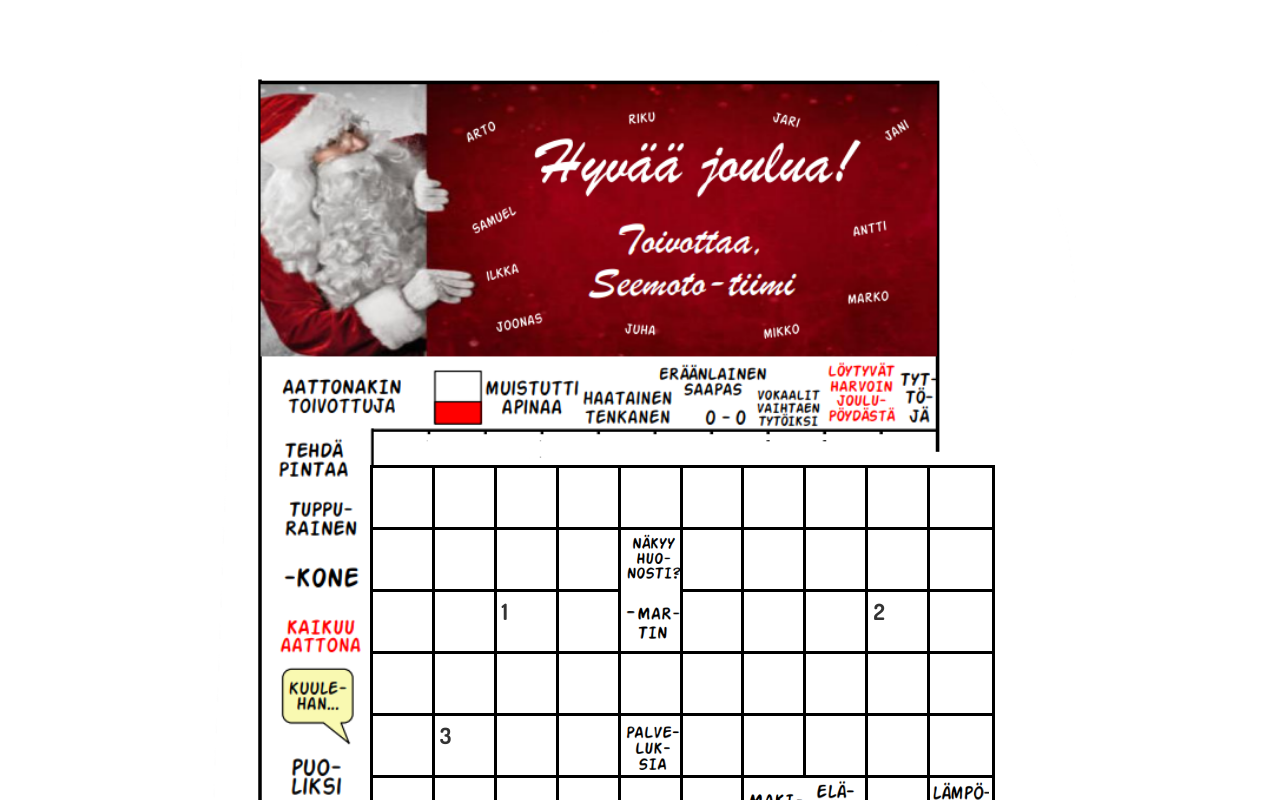
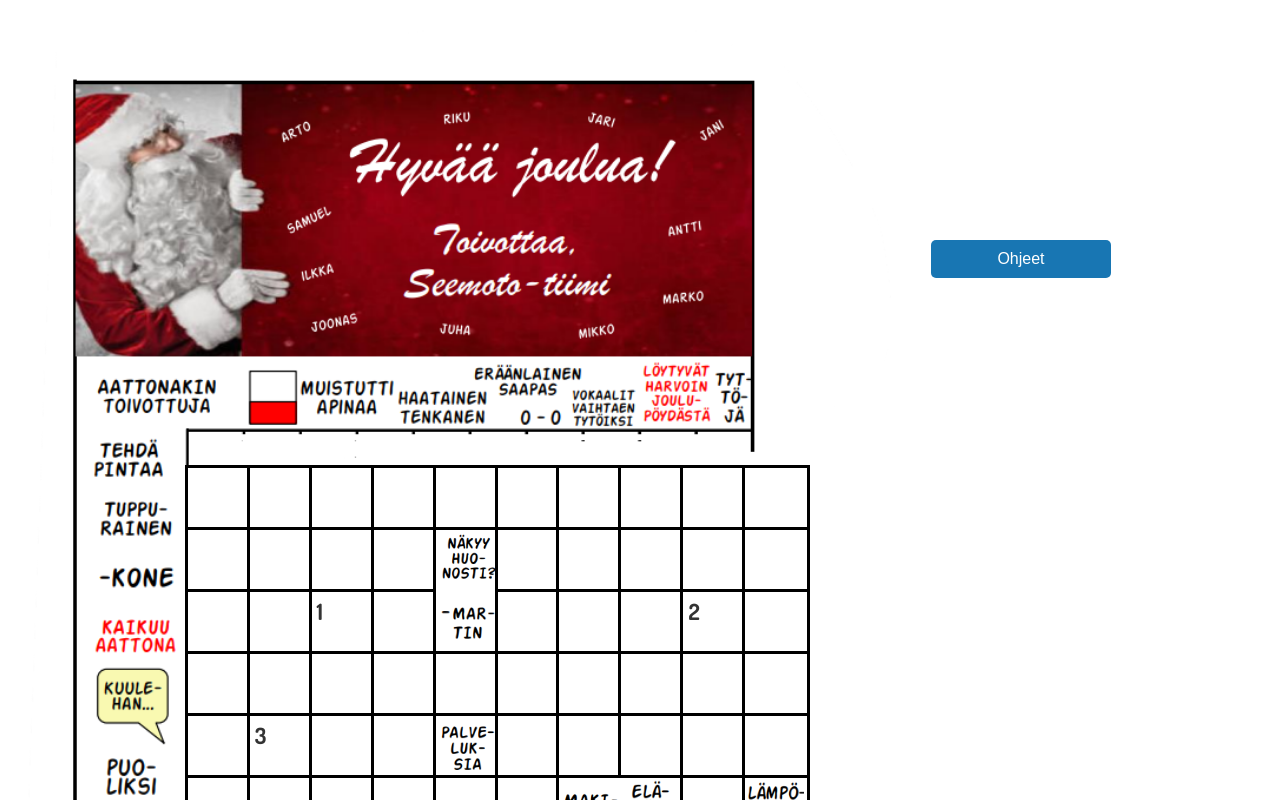
Before and after one commit to DeveloperWizard83/ristikko2021, a React (Vite) app: page / in a window 1280 px wide. Shown: the top 800 px of the page. Built offline with nearby package versions, Linux system fonts and the light colour scheme.

Commit message:
Lisätty näppäin komponentti

```diff
--- /dev/null
+++ b/src/Buttons.css
@@ -0,0 +1,65 @@
+
+.button-container {
+    /* Set the width or max-width if necessary */
+    width: 200px; /* or any appropriate width */
+    display: flex;
+    flex-direction: column; /* Stack the buttons vertically */
+    justify-content: flex-start;
+    margin-top: 500px;
+    margin-right: 150px;
+    /* Add more styles if needed */
+}
+
+
+.modal {
+    position: fixed; /* Stay in place */
+    z-index: 1; /* Sit on top */
+    left: 0;
+    top: 0;
+    width: 100%; /* Full width */
+    height: 100%; /* Full height */
+    overflow: auto; /* Enable scroll if needed */
+    background-color: rgba(0,0,0,0.4); /* Black w/ opacity */
+}
+
+/* Modal Content */
+.modal-content {
+    background-color: #fefefe;
+    margin: 15% auto; /* 15% from the top and centered */
+    padding: 20px;
+    border: 1px solid #888;
+    width: 80%; /* Could be more or less, depending on screen size */
+}
+
+/* The Close Button */
+.close {
+    color: #aaa;
+    float: right;
+    font-size: 28px;
+    font-weight: bold;
+}
+
+.close:hover,
+.close:focus {
+    color: black;
+    text-decoration: none;
+    cursor: pointer;
+}
+
+/* Style for the help button */
+.help-button {
+    background-color: #1876b3;
+    color: white;
+    padding: 10px 20px;
+    margin-top: 10px;
+    cursor: pointer;
+    border: none;
+    border-radius: 5px;
+    font-size: 16px;
+    margin-left: 20px;
+    margin-bottom: 10px;
+}
+
+.help-button:hover {
+    background-color: #e31e0a;
+}
--- /dev/null
+++ b/src/Buttons.jsx
@@ -0,0 +1,51 @@
+import React, { useState } from 'react';
+import './Buttons.css'; // This imports the CSS styles
+
+const ButtonContainer = () => {
+
+    const [isHelpModalVisible, setIsHelpModalVisible] = useState(false);
+
+    const handleHelpClick = () => {
+      setIsHelpModalVisible(true); // Show the help modal
+    };
+
+    const handleCloseHelpModal = () => {
+      setIsHelpModalVisible(false); // Hide the help modal
+    };
+
+  const handleCheckClick = () => {
+    // Logic for check crossword button
+  };
+
+  const handleEraseClick = () => {
+    // Logic for erase crossword button
+  };
+
+  const handleSendClick = () => {
+    // Logic for send reply button
+  };
+
+  const handleTarkistaSanaClick = () => {
+    // Logic for checking solution word
+  };
+
+  return (
+    <div className="button-container">
+      <button id="helpButton" className="help-button" onClick={handleHelpClick}>Ohjeet</button>
+      {/* ... other buttons */}
+
+      {/* Help Modal */}
+      {isHelpModalVisible && (
+        <div className="modal" onClick={handleCloseHelpModal}>
+          <div className="modal-content" onClick={(e) => e.stopPropagation()}>
+            <span className="close" onClick={handleCloseHelpModal}>&times;</span>
+            {/* Modal content goes here */}
+            <p>Help modal content...</p>
+          </div>
+        </div>
+      )}
+    </div>
+  );
+};
+
+export default ButtonContainer;
--- a/src/CrosswordGrid.css
+++ b/src/CrosswordGrid.css
@@ -20,6 +20,7 @@
   position: absolute;
   margin-top: 435px; /* Adjust the value as needed */
   left: 19%;
+
 
 
 
@@ -60,7 +61,23 @@
 }
 
 
+.crossword-page {
+  display: flex;
+  justify-content: center; /* Centers the children horizontally */
+  align-items: start; /* Aligns children to the start of the cross axis */
+  padding: 20px;
+  flex-wrap: wrap; /* Allows children to wrap onto multiple lines */
+}
 
+.crossword-flex-container {
+  display: flex;
+  flex-direction: row;
+  align-items: flex-start;
+  gap: 20px;
+}
+.crossword-flex-container {
+  overflow: auto;
+}
 
 .special-1{
   background-image: url('assets/images/1-kysymys.png');
--- a/src/CrosswordGrid.jsx
+++ b/src/CrosswordGrid.jsx
@@ -1,5 +1,6 @@
 import React, { useState,useEffect, useRef } from 'react';
 import './CrosswordGrid.css';
+import ButtonContainer from './Buttons';
 
 
 
@@ -269,6 +270,8 @@
     };
 
     return (
+        <div className="crossword-page">
+          <div className="crossword-flex-container">
             <div className="canvas background" onTouchStart={handleTouchStart} onTouchMove={handleTouchMove}>
               <input
                 ref={invisibleInputRef}
@@ -287,7 +290,7 @@
 
                   return (
                     <div
-                            key={item.itemId} // Correctly set the unique key here
+                      key={item.itemId}
                       data-cy={`grid-item-${item.itemId}`}
                       className={`grid-item ${specialClass} ${isSelectedItem ? 'selected-item' : ''} ${isVectorItem ? 'selected-vector' : ''}`}
                       onClick={() => handleClick(item.itemId)}
@@ -300,6 +303,9 @@
                 })}
               </div>
             </div>
+            <ButtonContainer />
+          </div>
+        </div>
       );
 }
 
```
Lines whose indentation alone changed are shown as unchanged.
